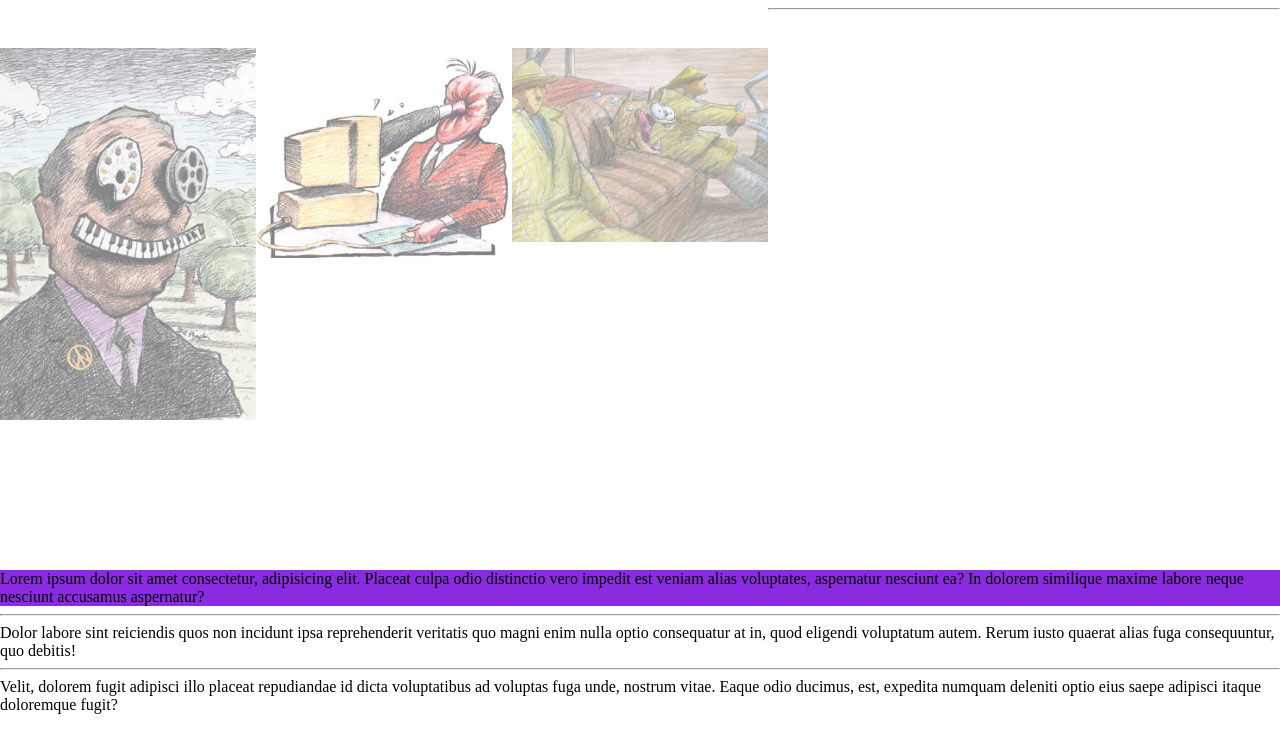
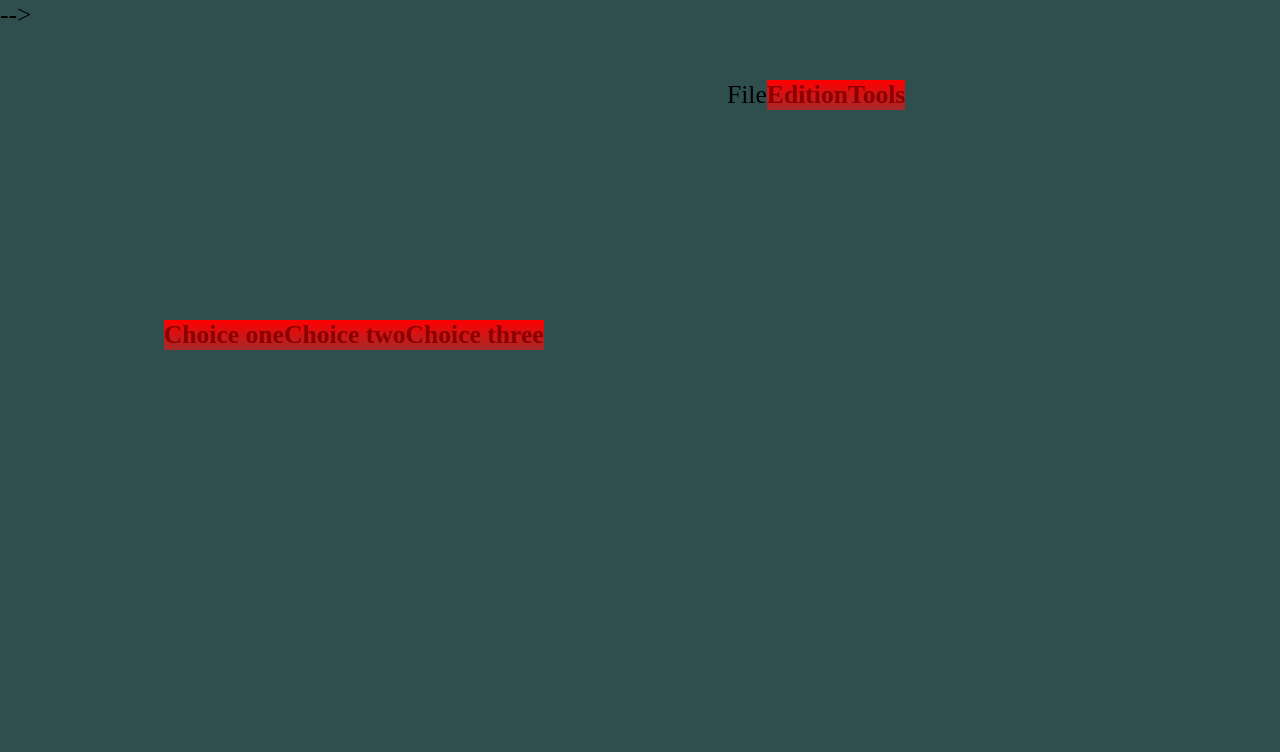
Before and after one commit to andresgerz/javascript-course, a plain HTML site: page javascript_course.html in a window 1280 px wide. Drawn offline with nearby package versions, Linux system fonts and the light colour scheme.

Commit message:
more specifications

```diff
--- a/css/javascript_course.css
+++ b/css/javascript_course.css
@@ -56,7 +56,7 @@ p{
   background: violet;
   width: 100%;
 } */
-
+/*
 .mycontainer{
   background-color:#fafa;
 }
@@ -74,3 +74,87 @@ p{
   margin-top: 70vh;
   background-color: blueviolet;
 }
+
+#container1{
+  float: left;
+  width: 10vw;
+  border: 0.2vw dotted rebeccapurple;
+}
+
+#container2{
+  float: left;
+  width: 50vw;
+  height: 100vh;
+  border: 0.2vw dotted tomato;
+
+}
+
+*/
+
+li{
+  float: left;
+  list-style: none;
+
+}
+
+
+li a{
+  background-color: gray;
+  display: block;
+  text-decoration: none;
+  font-weight: bold;
+  border: 1vw thin;
+  color: darkred;
+  background: -webkit-linear-gradient(red,brown);
+}
+/*
+.emphasise{
+  background-color: red;
+  color: white;
+
+} */
+
+body{
+  background-color:darkslategrey;
+  font-size: 2vw;
+}
+/*
+header{
+  text-align: center;
+  font-size: 4vw;
+  color: white;
+} */
+/*
+form{
+  color: white;
+  width: 80vw;
+  height: 20vh;
+  border: 0.1vw solid white;
+  margin: 6vh auto;
+} */
+
+/* input{
+  margin: 1vw;
+  font-size: 4vw;
+} */
+/*
+#text{
+  width: 40vw;
+  height: 40vh;
+  background-color: darkkhaki;
+  border: 0.1vw solid black;
+} */
+
+#submenu{
+  position: absolute;
+  left: 10vw;
+  top: 40vh;
+  z-index: 1;
+
+}
+
+#main_menu{
+  position: absolute;
+  left: 54vw;
+  top: 10vh;
+}
--- a/javascript_course.html
+++ b/javascript_course.html
@@ -9,19 +9,64 @@
 
 </head>
 <body class="center">
-  <div id="paints">
-    <img src="images/Plympton1.gif" id="image1">
+
+  <div id="submenu">
+  <ul>
+    <li id="choice1"><a href="#">Choice one</a></li>
+    <li id="choice2"><a href="#">Choice two</a></li>
+    <li id="choice3"><a href="#">Choice three</a></li>
+  </ul>
+  </div>
+
+  <div id="main_menu">
+  <ul>
+    <li id="file"><a href="#"></a>File</a></li>
+    <li><a href="#">Edition</a></li>
+    <li><a href="#">Tools</a></li>
+  </ul>
+  </div>
+
+
+  <!-- <div id="main">
+  <header>Introduccion to events</header>
+  <a href="">Link</a>
+  <form action="#" method="get">
+    <fieldset> <legend>Form</legend>
+    <input type="button" value="a button" id="a_button">
+    <br>
+    <input type="text" id="the_field"></fieldset>
+  </form>
+  </div> -->
+
+  <!-- <div id="paints">
+    <input type="button" id="mybutton" value="action"> -->
+    <!-- <img src="images/Plympton1.gif" id="image1">
     <img src="images/Plympton2.jpg" id="image2">
     <img src="images/Plympton3.jpg" id="image3">
-  </div>
 
-  <hr>
+    <div id="text"> <p>Lorem, ipsum dolor sit amet consectetur adipisicing elit. Obcaecati, esse necessitatibus natus ducimus impedit dolorem repudiandae facere excepturi mollitia, perspiciatis non vel neque temporibus sapiente culpa nesciunt quam aspernatur totam?</p>
+
+    </div>
+  </div>    --> -->
+
+  <!-- <hr>
   <p id="paragraph_one">Lorem ipsum dolor sit amet consectetur, adipisicing elit. Placeat culpa odio distinctio vero impedit est veniam alias voluptates, aspernatur nesciunt ea? In dolorem similique maxime labore neque nesciunt accusamus aspernatur?</p>
   <hr>
   <p class="paragraph_two">Dolor labore sint reiciendis quos non incidunt ipsa reprehenderit veritatis quo magni enim nulla optio consequatur at in, quod eligendi voluptatum autem. Rerum iusto quaerat alias fuga consequuntur, quo debitis!</p>
   <hr>
   <p>Velit, dolorem fugit adipisci illo placeat repudiandae id dicta voluptatibus ad voluptas fuga unde, nostrum vitae. Eaque odio ducimus, est, expedita numquam deleniti optio eius saepe adipisci itaque doloremque fugit?</p>
 
+<div id="container1"
+  <hr>
+  <ul>
+    <li id="element1">Image I</li>
+    <li id="element2">Image II</li>
+    <li id="element3">Image III</li>
+  </ul>
+</div>
+<div id="container2">
+  <img src="">
+</div> -->
   <!-- <p>Hello, welcome to my website <script>name_website(myname);</script>  </p> -->
 
   <!-- <p>This is the biography of <script>name_website(myname)</script>, who is to made this website.</p> -->
--- a/js/javascript_course.js
+++ b/js/javascript_course.js
@@ -450,39 +450,159 @@
 //====================================================================================================================
 // JS vs Jquery
 
-$(document).ready(function(){
-  var element=document.querySelectorAll("img");
+// $(document).ready(function(){
+//   var element=document.querySelectorAll("img");
 
-  for(var i=0;i<element.length;i++){
-    element[i].addEventListener("mouseover",toChange, false);
-    element[i].addEventListener("mouseout", original, false);
-  }
+//   for(var i=0;i<element.length;i++){
+//     element[i].addEventListener("mouseover",toChange, false);
+//     element[i].addEventListener("mouseout", original, false);
+//   }
 
-  });
+//   });
 
-function toChange(e){
+// function toChange(e){
 
-  if(e.target==image1){
-    $("#image1").css("opacity","1");
+//   if(e.target==image1){
+//     $("#image1").css("opacity","1");
 
-  }else if(e.target==image2){
-    $("#image2").css("opacity","1");
+//   }else if(e.target==image2){
+//     $("#image2").css("opacity","1");
 
-  }else if(e.target==image3){
-    $("#image3").css("opacity","1");
-  }
+//   }else if(e.target==image3){
+//     $("#image3").css("opacity","1");
+//   }
 
-}
+// }
 
-function original(e){
+// function original(e){
 
-  if(e.target==image1){
-    $("#image1").css("opacity","0.5");
+//   if(e.target==image1){
+//     $("#image1").css("opacity","0.5");
 
-  }else if(e.target==image2){
-    $("#image2").css("opacity","0.5");
+//   }else if(e.target==image2){
+//     $("#image2").css("opacity","0.5");
 
-  }else if(e.target==image3){
-    $("#image3").css("opacity","0.5");
-  }
-}
+//   }else if(e.target==image3){
+//     $("#image3").css("opacity","0.5");
+//   }
+// }
+
+//====================================================================================================================
+// JS vs Jquery
+
+// $(document).ready(function(){
+//   var element=document.querySelectorAll("li");
+
+//   for (var i=0;i<element.length;i++){
+//     element[i].addEventListener("mouseover", change_image , false);
+
+//     element[i].addEventListener("mouseout", eliminate_image, false);
+//   }
+// })
+
+// function change_image(e){
+
+//   if (e.target==element1){
+//     $("#element1").addClass("emphasise");
+//     $("img").attr("src","images/Plympton1.gif");
+
+//   }else if(e.target==element2){
+//     $("#element2").addClass("emphasise");
+//     $("img").attr("src","images/Plympton2.jpg");
+
+//   }else if(e.target==element3){
+//     $("#element3").addClass("emphasise");
+//     $("img").attr("src","images/Plympton3.jpg");
+
+//   }
+// }
+
+// function eliminate_image(e){
+
+//   if(e.target==element1){
+//     $("#element1").removeClass("emphasise");
+//     $("img").removeAttr("src");
+
+//   }else if(e.target==element2){
+//     $("#element2").removeClass("emphasise");
+//     $("img").removeAttr("src");
+
+//   }else if(e.target==element3){
+//     $("#element3").removeClass("emphasise");
+//     $("img").removeAttr("src");
+
+//   }
+// }
+
+//====================================================================================================================
+// JS vs Jquery
+
+// $(document).ready(function () {
+//   document.getElementById("mybutton").addEventListener("click", toChange, false);
+// });
+
+// function toChange(){
+//   // $("img").fadeOut(1000).fadeIn(1000).width("310");
+
+//   $("img").each(function () {
+
+//     $(this).fadeOut(1000).fadeIn(1000).width("310");
+
+//   });
+// }
+
+//====================================================================================================================
+// Jquery: Events
+
+// $(document).ready(function () {
+//   $("html").dblclick(function(){
+//     alert("Hallo!");
+//   });
+
+//   $("a").mouseover(function () {
+
+//     var massege="<p>Passing the mouseover!</p>";
+//     $("#main").append(massege);
+
+//   });
+
+//   $("#a_button").click(function () {
+//     $(this).val("Stop to click!!");
+
+//   });
+
+//   $("#the_field").focus(function () {
+//     $(this).val("Now you go to write");
+
+//   });
+
+// });
+
+//====================================================================================================================
+// // Jquery: Events
+
+// $(document).ready(function () {
+//   $("#text").hide();
+
+//   $("#image1").hover(function(){
+//     $("#text").show();  }, function(){
+//       $("#text").hide();
+//     });
+// });
+
+
+// function message_on(){
+//    $("#text").show();
+
+//  }
+
+//  function message_off(){
+//    $("#text").hide();
+//  }
+
+//====================================================================================================================
+// Jquery: Events
+
+$(document).ready(function () {
+    // $("#submenu").hide();
+});
```
